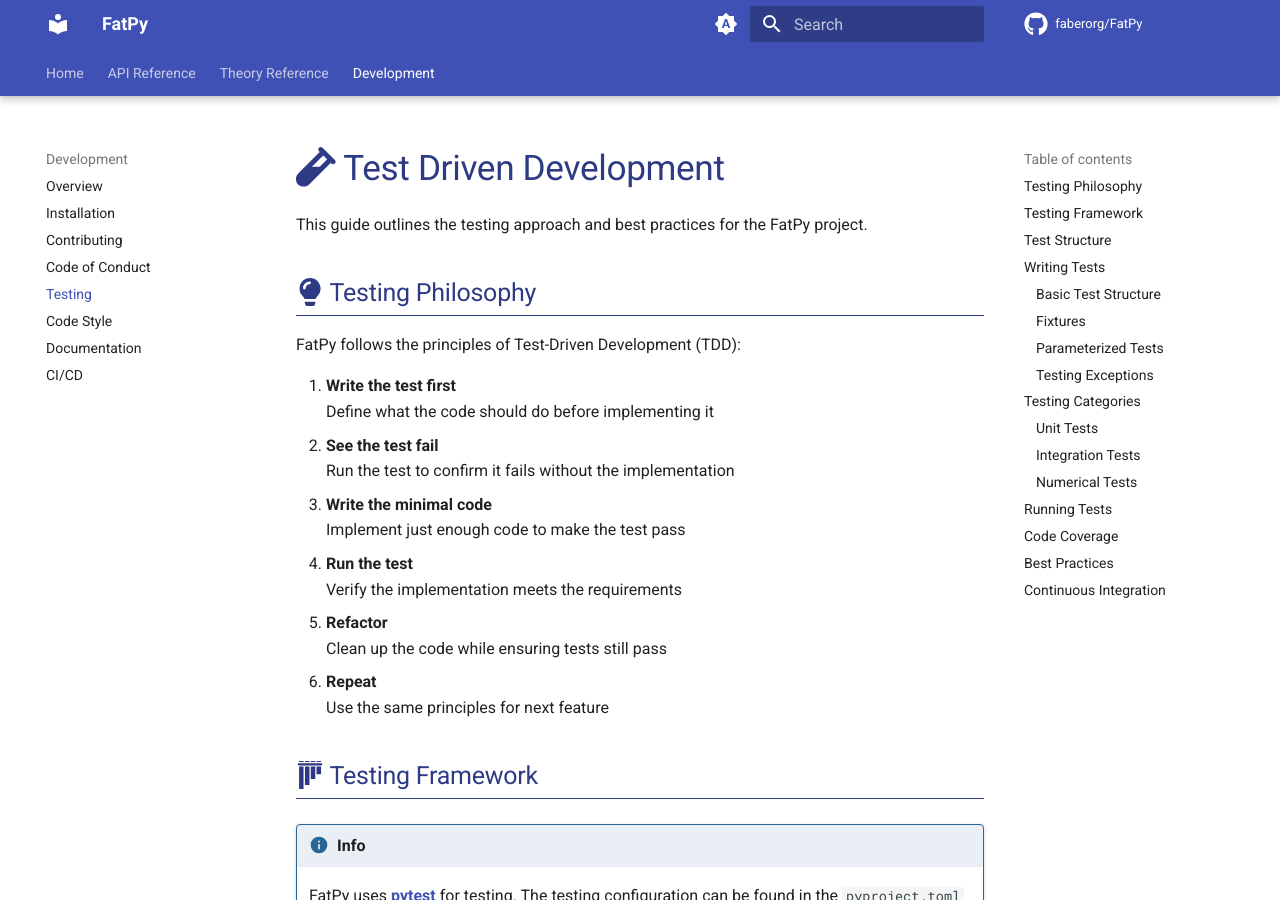
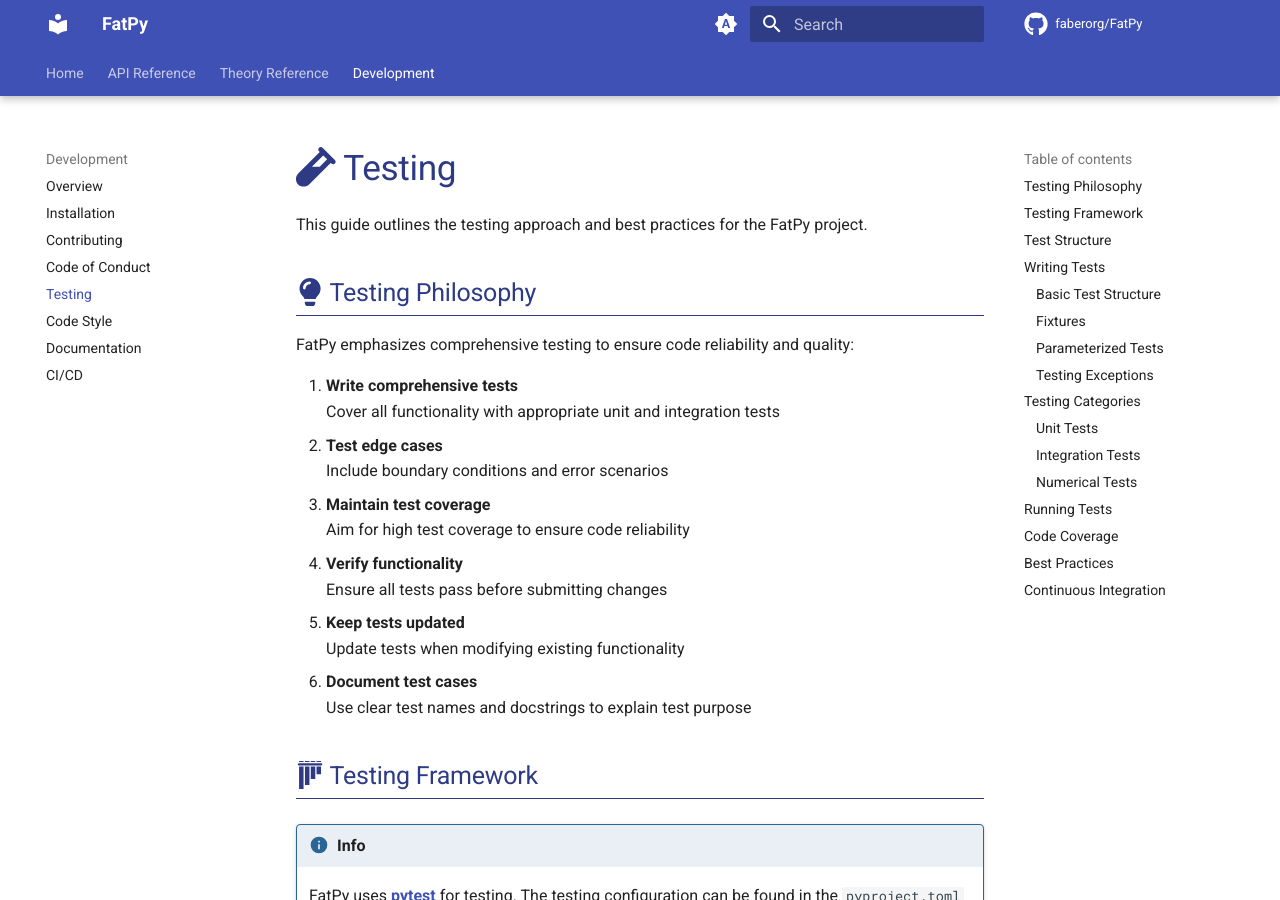
Before and after one commit to faberorg/FatPy, an MkDocs documentation site: the page built from docs/development/testing.md, in a window 1280 px wide and 900 px high. Built offline with MkDocs 1.6.1 and Material for MkDocs 9.7.7, drawn with Linux system fonts in a browser that asks for light colours; comment, search, counter and statistics services are not loaded.

````diff
--- a/docs/development/testing.md
+++ b/docs/development/testing.md
@@ -2,27 +2,26 @@
 title: Testing
 ---
 
-
-# :fontawesome-solid-vial: Test Driven Development
+# :fontawesome-solid-vial: Testing
 
 This guide outlines the testing approach and best practices for the FatPy project.
 
 ## :fontawesome-solid-lightbulb: Testing Philosophy
 
-FatPy follows the principles of Test-Driven Development (TDD):
+FatPy emphasizes comprehensive testing to ensure code reliability and quality:
 
-1. **Write the test first**
-    Define what the code should do before implementing it
-2. **See the test fail**
-    Run the test to confirm it fails without the implementation
-3. **Write the minimal code**
-    Implement just enough code to make the test pass
-4. **Run the test**
-    Verify the implementation meets the requirements
-5. **Refactor**
-    Clean up the code while ensuring tests still pass
-6. **Repeat**
-    Use the same principles for next feature
+1. **Write comprehensive tests**
+    Cover all functionality with appropriate unit and integration tests
+2. **Test edge cases**
+    Include boundary conditions and error scenarios
+3. **Maintain test coverage**
+    Aim for high test coverage to ensure code reliability
+4. **Verify functionality**
+    Ensure all tests pass before submitting changes
+5. **Keep tests updated**
+    Update tests when modifying existing functionality
+6. **Document test cases**
+    Use clear test names and docstrings to explain test purpose
 
 ## :simple-pytest: Testing Framework
 
@@ -33,7 +32,7 @@ FatPy follows the principles of Test-Driven Development (TDD):
 
 Tests are organized in the `tests/` directory, mirroring the structure of the `src/fatpy` package:
 
-```
+```text
 tests/
 ├── core/
 │   ├── stress_life/
````
Also changed, not shown: CONTRIBUTING.md (+16 -20 lines), README.md (+16 -5 lines), docs/development/documentation.md (+3 -2 lines), docs/development/index.md (+8 -21 lines), docs/index.md (+20 -3 lines).
